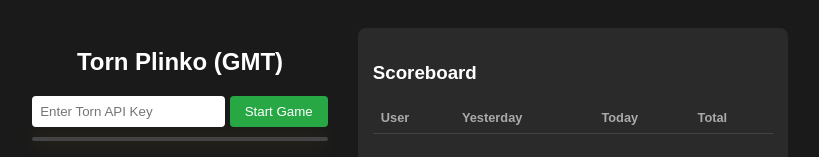
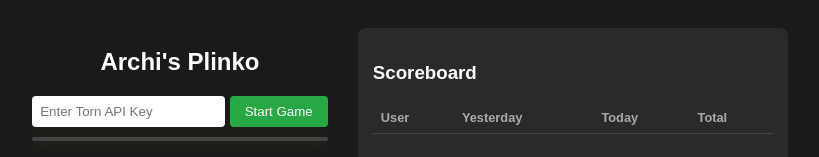
Before and after one commit to deviyl/plinko, a plain HTML site: page index.html in a window 1280 px wide. Shown: the top 157 px of the page, without its empty margins (230-1049 px from the left). Drawn offline with nearby package versions, Linux system fonts and the light colour scheme; no server answers.

Commit message:
Update index.html

```diff
--- a/index.html
+++ b/index.html
@@ -10,7 +10,7 @@
 <body>
     <div class="container">
         <div class="game-area">
-            <h2>Torn Plinko (GMT)</h2>
+            <h2>Archi's Plinko</h2>
             <div id="auth-box">
                 <input type="text" id="api-key" placeholder="Enter Torn API Key">
                 <button onclick="validatePlayer()">Start Game</button>
```
